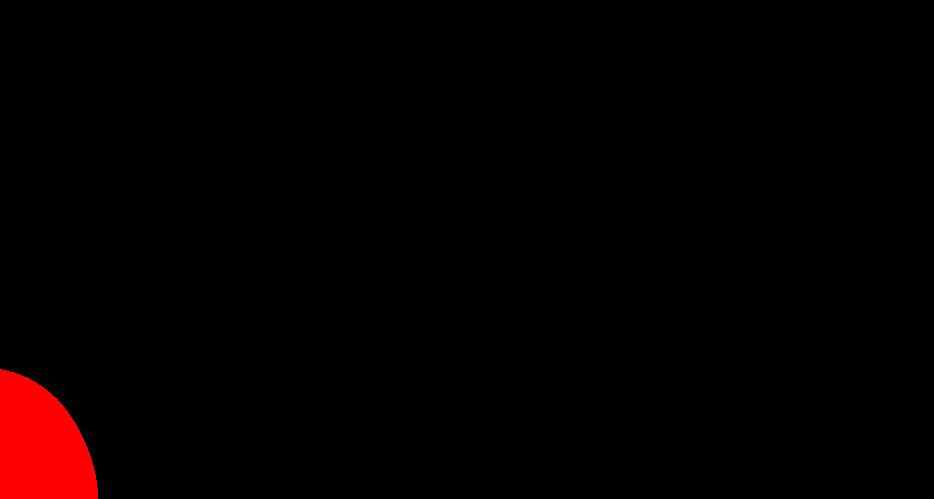
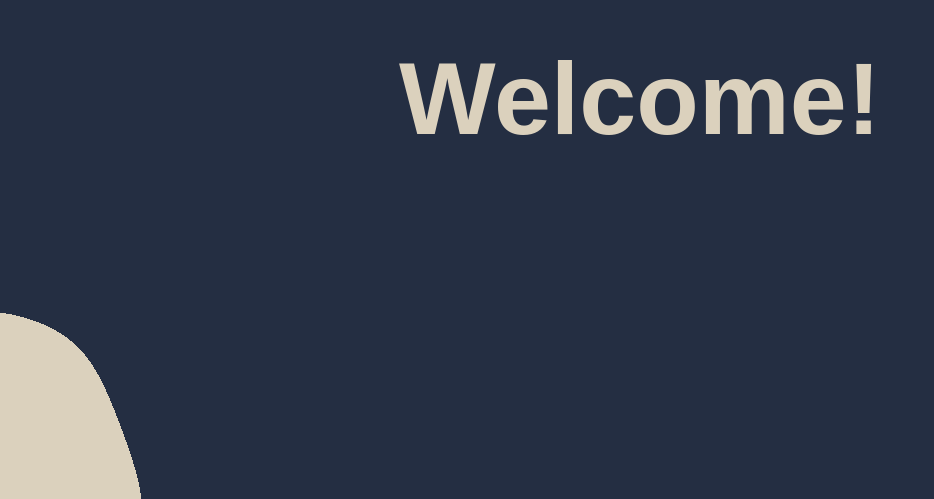
Before and after one commit to Therason/experiments, a website built with Vite: page src/index.html in a window 1280 px wide. Shown: the part 301-800 px from the top of the page, without its empty margins (0-934 px from the left). Built offline with nearby package versions, Linux system fonts and the light colour scheme; animation ran at ten frames a second.

Commit message:
Add placeholder HTML

```diff
--- a/src/index.html
+++ b/src/index.html
@@ -8,6 +8,9 @@
 		<title>Vite App</title>
 	</head>
 	<body>
+		<div class="container">
+			<h1>Welcome!</h1>
+		</div>
 		<canvas class="webgl"></canvas>
 		<script type="module" src="/main.js"></script>
 	</body>
--- a/src/main.js
+++ b/src/main.js
@@ -15,7 +15,10 @@ const material = new THREE.ShaderMaterial({
 		uMouse: new THREE.Uniform(new THREE.Vector2(0, 0)),
 		uAspect: new THREE.Uniform(window.innerWidth / window.innerHeight),
 		uTime: new THREE.Uniform(0),
+		uColor: new THREE.Uniform(new THREE.Color('#dbd1bd').convertLinearToSRGB()),
 	},
+	transparent: true,
+	depthWrite: false,
 })
 const mesh = new THREE.Mesh(geometry, material)
 scene.add(mesh)
@@ -52,11 +55,6 @@ window.addEventListener('mousemove', (e) => {
 			material.uniforms.uMouse.value.set(mouse.x, mouse.y)
 		},
 	})
-	// mouse.x = e.clientX / sizes.width
-	// mouse.y = 1 - e.clientY / sizes.height
-
-	// material.uniforms.uMouse.value.x = mouse.x
-	// material.uniforms.uMouse.value.y = mouse.y
 })
 
 const camera = new THREE.OrthographicCamera(-1, 1, 1, -1, 0, 1)
@@ -65,6 +63,7 @@ scene.add(camera)
 const renderer = new THREE.WebGLRenderer({
 	canvas,
 	antialias: true,
+	alpha: true,
 })
 renderer.setSize(sizes.width, sizes.height)
 renderer.setPixelRatio(Math.min(window.devicePixelRatio, 2))
--- a/src/shaders/plane_cursor/fragment.glsl
+++ b/src/shaders/plane_cursor/fragment.glsl
@@ -1,6 +1,7 @@
 uniform vec2 uMouse;
 uniform float uAspect;
 uniform float uTime;
+uniform vec3 uColor;
 
 varying vec2 vUv;
 
@@ -42,7 +43,7 @@ void main() {
   float mouseDistance = distance(uMouse * vec2(uAspect, 1.0), uv);
   float noise = snoise(((uv * 0.2) + uTime * 0.01) * 10.) * 0.05;
   mouseDistance += noise;
-  float strength = step(0.85, 1.0 - mouseDistance);
+  float strength = step(0.8, 1.0 - mouseDistance);
 
-  gl_FragColor = vec4(strength, 0.0, 0.0, 1.0);
+  gl_FragColor = vec4(uColor, strength);
 }
--- a/src/style.css
+++ b/src/style.css
@@ -8,9 +8,29 @@ body {
 	overflow: hidden;
 }
 
+body {
+	background: #242e42;
+}
+
 .webgl {
 	position: fixed;
 	top: 0;
 	left: 0;
 	outline: none;
+	z-index: -1;
 }
+
+.container {
+	width: 100%;
+	height: 100dvh;
+	display: grid;
+	place-content: center;
+
+	h1 {
+		font-family: Arial, sans-serif;
+		font-weight: 800;
+		color: white;
+		mix-blend-mode: difference;
+		font-size: 8vw;
+	}
+}
```
